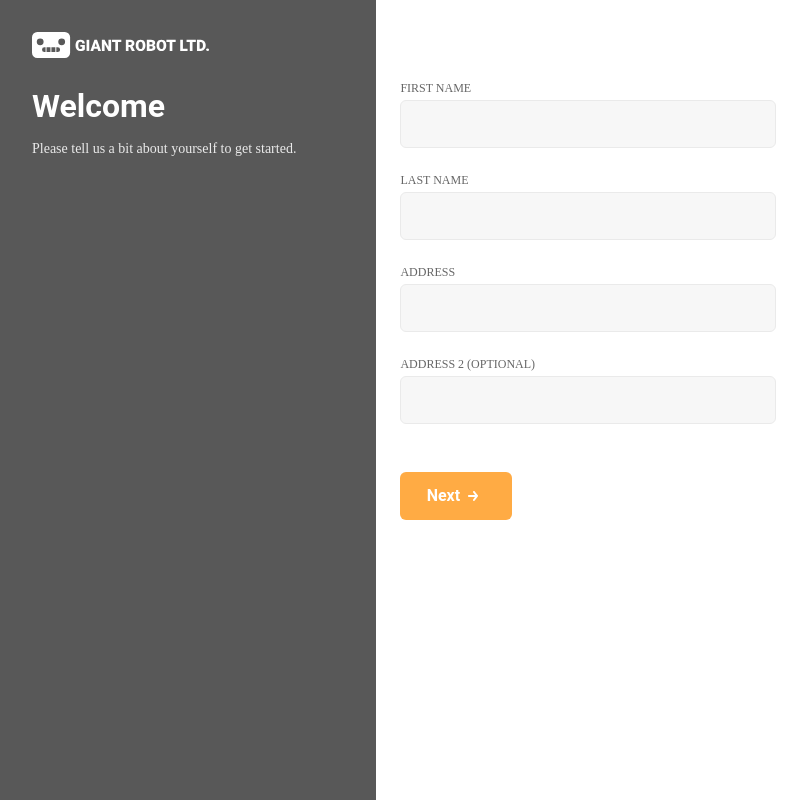
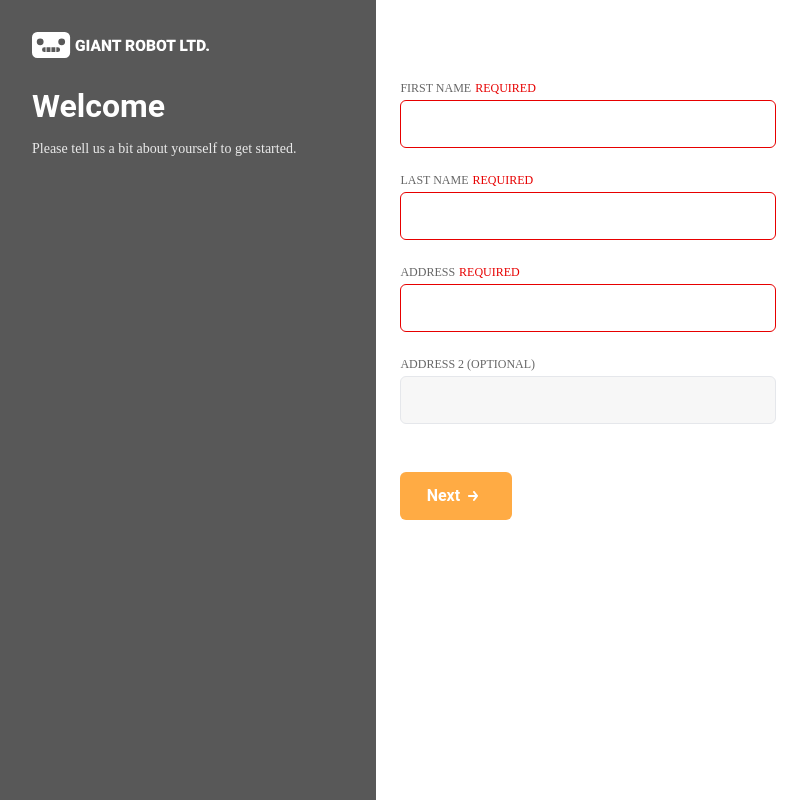
Before and after one commit to csullins/giant-robot-app, a React (Create React App) app in the folder giant-robot-app/: page / in a window 1280 px wide. Shown: the whole page, without its empty margins (96-903 px from the left). Built offline with nearby package versions, Linux system fonts and the light colour scheme.

Commit message:
styling inputs conditionally

```diff
--- a/giant-robot-app/src/App.css
+++ b/giant-robot-app/src/App.css
@@ -2,8 +2,9 @@
 @import 'tailwindcss/components';
 @import 'tailwindcss/utilities';
 
-@import url('https://fonts.googleapis.com/css2?family=Merriweather&family=Roboto:wght@700&display=swap');
+@import url('https://fonts.googleapis.com/css2?family=Merriweather&family=Roboto:wght@400;700&display=swap');
 
-body {
-  border-radius: 0.375rem;
-}
+/* body {
+  border-radius: #00ADEE;
+  color:rgb(250, 243, 215);
+} */
--- a/giant-robot-app/src/FormInput.js
+++ b/giant-robot-app/src/FormInput.js
@@ -13,19 +13,20 @@ export default function FormInput(props) {
     setFocused(false);
   };
 
-  const showError = required && !value && !focused;
+  const showError = required && !value;
 
   return (
     <>
       <div className="flex">
         <label className="pb-1 text-12 text-label-grey">{label}</label>
-        {showError && <span className="text-invalid ml-1">REQUIRED</span>}
+        {showError && <span className="text-error ml-1">REQUIRED</span>}
       </div>
       <input
         className={
           showError
-            ? "bg-input-grey h-12 border border-invalid focus:bg-white rounded-md mb-6"
-            : "bg-input-grey h-12 border border-off-white focus:bg-white focus:border-active-border rounded-md  mb-6"
+            ? "h-12 border border-error bg-white rounded-md mb-6 text-label-grey font-sans text-14 pl-4" :
+            !focused ? "bg-input-grey h-12 border border-off-white rounded-md  mb-6 text-label-grey font-sans text-14 pl-4"
+            : "bg-input-grey h-12 border focus:bg-white focus:border-active-border rounded-md  mb-6 text-label-grey font-sans text-14 pl-4"
         }
         name={name}
         value={value}
--- a/giant-robot-app/tailwind.config.js
+++ b/giant-robot-app/tailwind.config.js
@@ -18,9 +18,8 @@ module.exports = {
         'citrus': '#FFAB44',
         'label-grey': '#666666',
         'input-grey': '#F7F7F7',
-        'invalid': '#E70000',
-        'valid': '#OOADEE',
-        'active-border': '#OOADEE',
+        'error': '#E70000',
+        'active-border': 'rgb(0, 173, 238)',
       },
       fontSize: {
         '12': '12px',
```
